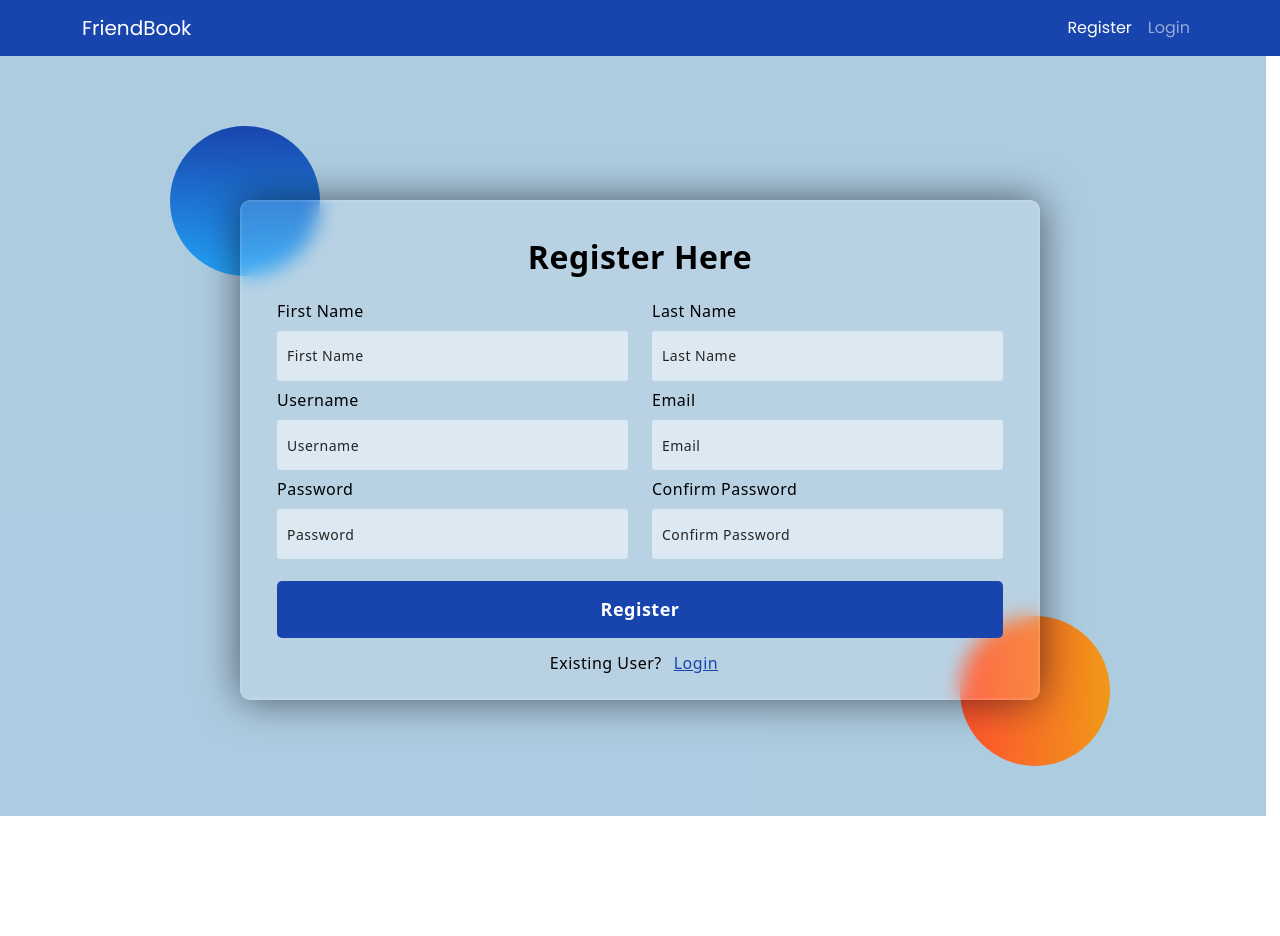
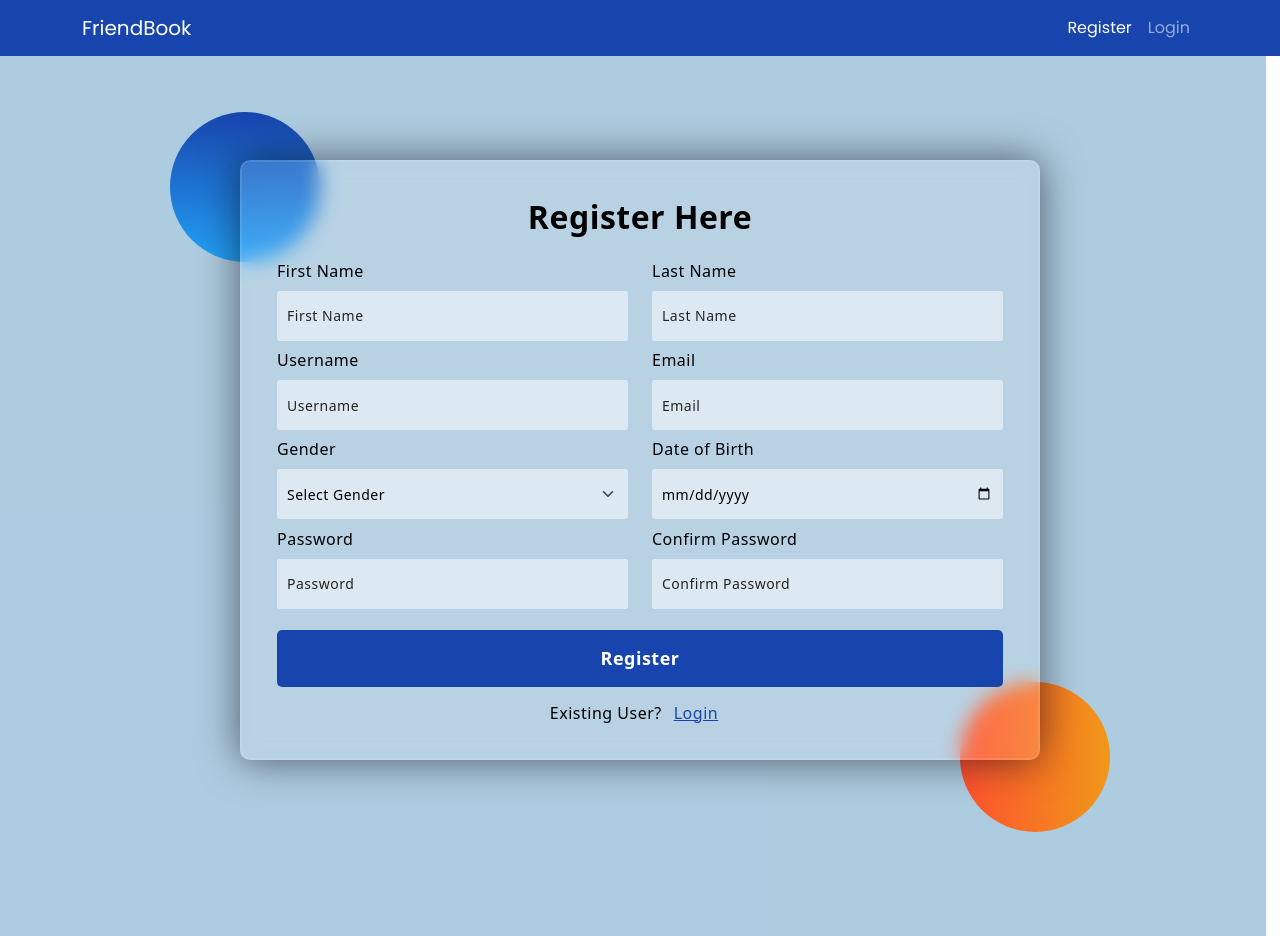
Before and after one commit to RahimaKhanam/freindBookApp, an Angular app: page /register in a window 1280 px wide. Before the commit the page ends 816 px from the top, so only its background shows below. Built offline with nearby package versions, Linux system fonts and the light colour scheme.

Commit message:
Login and Register styling, form initialization of registration form

```diff
--- a/db.json
+++ /dev/null
@@ -1,19 +0,0 @@
-{
-  "posts": [
-    {
-      "id": 1,
-      "title": "json-server",
-      "author": "typicode"
-    }
-  ],
-  "comments": [
-    {
-      "id": 1,
-      "body": "some comment",
-      "postId": 1
-    }
-  ],
-  "profile": {
-    "name": "typicode"
-  }
-}
--- a/package.json
+++ b/package.json
@@ -18,7 +18,6 @@
     "@angular/platform-browser": "^14.2.0",
     "@angular/platform-browser-dynamic": "^14.2.0",
     "@angular/router": "^14.2.0",
-    "json-server": "^0.17.3",
     "rxjs": "~7.5.0",
     "tslib": "^2.3.0",
     "zone.js": "~0.11.4"
--- a/src/app/app.module.ts
+++ b/src/app/app.module.ts
@@ -5,6 +5,8 @@ import { AppRoutingModule } from './app-routing.module';
 import { AppComponent } from './app.component';
 import { LoginComponent } from './pages/login/login.component';
 import { RegisterComponent } from './pages/register/register.component';
+import {HttpClientModule} from '@angular/common/http';
+import { ReactiveFormsModule } from '@angular/forms';
 
 @NgModule({
   declarations: [
@@ -14,7 +16,9 @@ import { RegisterComponent } from './pages/register/register.component';
   ],
   imports: [
     BrowserModule,
-    AppRoutingModule
+    AppRoutingModule,
+    HttpClientModule,
+    ReactiveFormsModule
   ],
   providers: [],
   bootstrap: [AppComponent]
--- a/src/app/pages/register/register.component.html
+++ b/src/app/pages/register/register.component.html
@@ -3,39 +3,57 @@
         <div class="shape"></div>
         <div class="shape"></div>
     </div>
-    <form>
+    <form [formGroup]="registerForm" (ngSubmit)="registerUser()">
         <h3>Register Here</h3>
         <div class="row">
             <div class="col-md-6">
                 <label for="firstName">First Name</label>
-                <input type="text" placeholder="First Name" id="firstName">
+                <input type="text" placeholder="First Name" id="firstName" formControlName="firstName">
             </div>
 
             <div class="col-md-6">
                 <label for="lastName">Last Name</label>
-                <input type="text" placeholder="Last Name" id="lastName">
+                <input type="text" placeholder="Last Name" id="lastName" formControlName="lastName">
             </div>
         </div>
 
         <div class="row">
             <div class="col-md-6">
                 <label for="username">Username</label>
-                <input type="text" placeholder="Username" id="username">
+                <input type="text" placeholder="Username" id="username" formControlName="username">
             </div>
             <div class="col-md-6">
                 <label for="email">Email</label>
-                <input type="email" placeholder="Email" id="email">
+                <input type="email" placeholder="Email" id="email" formControlName="email">
+            </div>
+        </div>
+
+        <div class="row">
+            <div class="col-md-6">
+                <label for="gender">Gender</label>
+                <select class="form-select" aria-label="Default select example" id="gender" name="gender"
+                    formControlName="gender">
+                    <option value="" selected disabled>Select Gender</option>
+                    <option value="Male">Male</option>
+                    <option value="Female">Female</option>
+                    <option value="Other">Other</option>
+                </select>
+            </div>
+            <div class="col-md-6">
+                <label for="dob">Date of Birth</label>
+                <input type="date" placeholder="Choose Date" id="dob" formControlName="dob">
             </div>
         </div>
 
         <div class="row">
             <div class="col-md-6">
                 <label for="password">Password</label>
-                <input type="password" placeholder="Password" id="password">
+                <input type="password" placeholder="Password" id="password" formControlName="password">
             </div>
             <div class="col-md-6">
                 <label for="confirmPassword">Confirm Password</label>
-                <input type="password" placeholder="Confirm Password" id="confirmPassword">
+                <input type="password" placeholder="Confirm Password" id="confirmPassword"
+                    formControlName="confirmPassword">
             </div>
         </div>
 
--- a/src/app/pages/register/register.component.scss
+++ b/src/app/pages/register/register.component.scss
@@ -1,13 +1,13 @@
 .bg {
 	background-color: rgba(159, 195, 219, 0.842) !important;
 	width: 98.93vw;
-	height: 95vh;
+	height: 110vh;
 
 	.background {
 		width: 450px;
 		height: 520px;
 		position: absolute;
-		transform: translate(-40%, -45%);
+		transform: translate(-40%, -40%);
 		left: 50%;
 		top: 50%;
 
@@ -21,7 +21,7 @@
 				background: linear-gradient(#1845ad,
 						#23a2f6);
 				left: -290px;
-				top: -40px;
+				top: -80px;
 			}
 
 			&:last-child {
@@ -29,13 +29,13 @@
 						#ff512f,
 						#f09819);
 				right: -200px;
-				bottom: -80px;
+				bottom: -120px;
 			}
 		}
 	}
 
 	form {
-		height: 500px;
+		height: 600px;
 		width: 800px;
 		background-color: rgba(255, 255, 255, 0.13);
 		position: absolute;
@@ -74,7 +74,7 @@
 			font-weight: 500;
 		}
 
-		input {
+		input, select {
 			display: block;
 			height: 50px;
 			width: 100%;
--- a/src/app/pages/register/register.component.ts
+++ b/src/app/pages/register/register.component.ts
@@ -1,4 +1,5 @@
 import { Component, OnInit } from '@angular/core';
+import { FormBuilder, Validators } from '@angular/forms';
 
 @Component({
   selector: 'app-register',
@@ -6,10 +7,31 @@ import { Component, OnInit } from '@angular/core';
   styleUrls: ['./register.component.scss']
 })
 export class RegisterComponent implements OnInit {
+  registerForm = this.builder.group({
+    firstName: this.builder.control('', Validators.required),
+    lastName: this.builder.control('', Validators.required),
+    username: this.builder.control('', Validators.compose([Validators.required, Validators.minLength(5)])),
+    email: this.builder.control('', Validators.compose([Validators.required, Validators.email])),
+    gender: this.builder.control(''),
+    dob: this.builder.control('', Validators.required),
+    password: this.builder.control('', Validators.compose([Validators.required, Validators.pattern('(?=.*[a-z])(?=.*[A-Z])(?=.*[0-9])(?=.*[$@$!%*?&])[A-Za-z\d$@$!%*?&].{8,}')])),
+    confirmPassword: this.builder.control('', Validators.compose([Validators.required, Validators.pattern('(?=.*[a-z])(?=.*[A-Z])(?=.*[0-9])(?=.*[$@$!%*?&])[A-Za-z\d$@$!%*?&].{8,}')])),
+  });
 
-  constructor() { }
+  constructor(private builder: FormBuilder) { }
 
   ngOnInit(): void {
   }
 
+  registerUser() {
+    // if (this.registerForm.valid) {
+    //   this.authService.registerUser(this.registerForm.value).subscribe((result: any) => {
+    //     this.toastr.success('Please contact admin for enable access.','Registered successfully')
+    //     this.router.navigate(['login'])
+    //   });
+    // } else {
+    //   this.toastr.warning('Please enter valid data.')
+    // }
+  }
+
 }
```
Also changed, not shown: src/app/modals/user.ts (added, +8 -0 lines), src/app/service/user/user.service.ts (added, +17 -0 lines), 2 other files (tests, documents, lock files or other folders).
